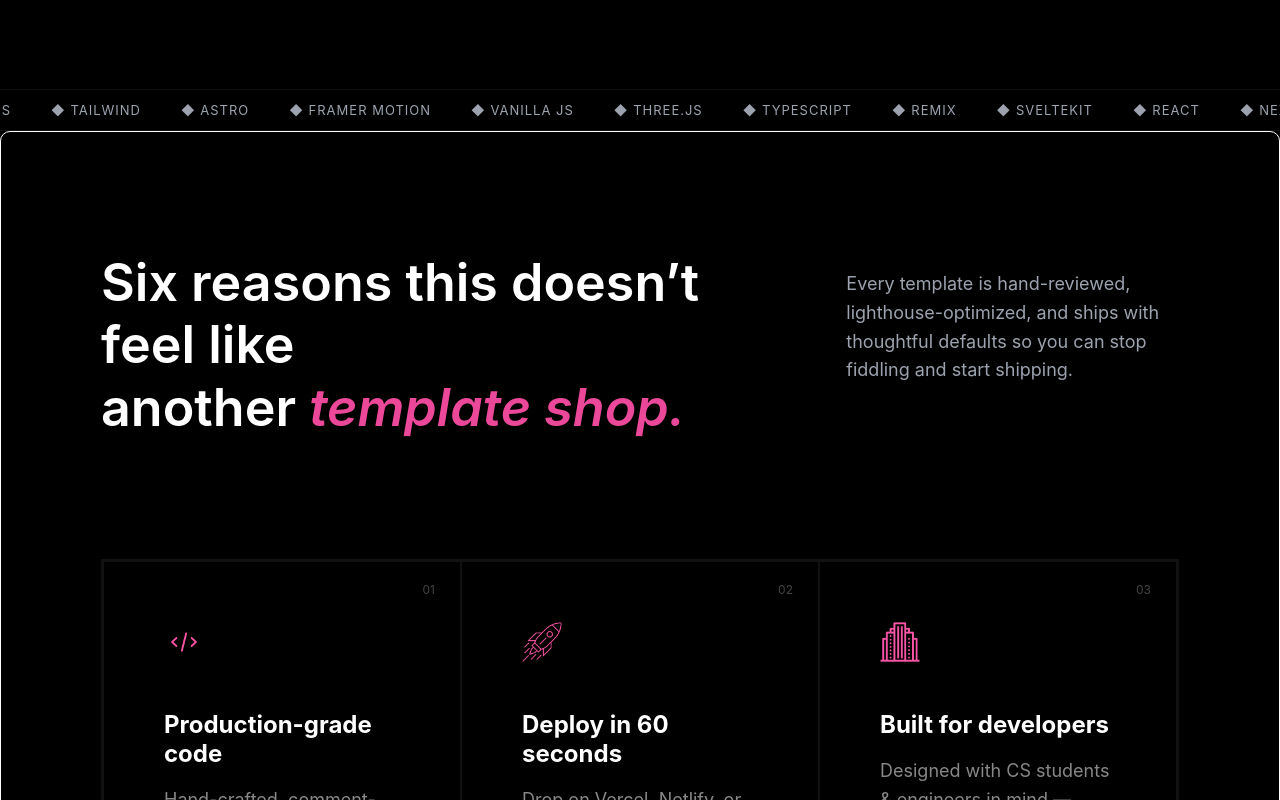
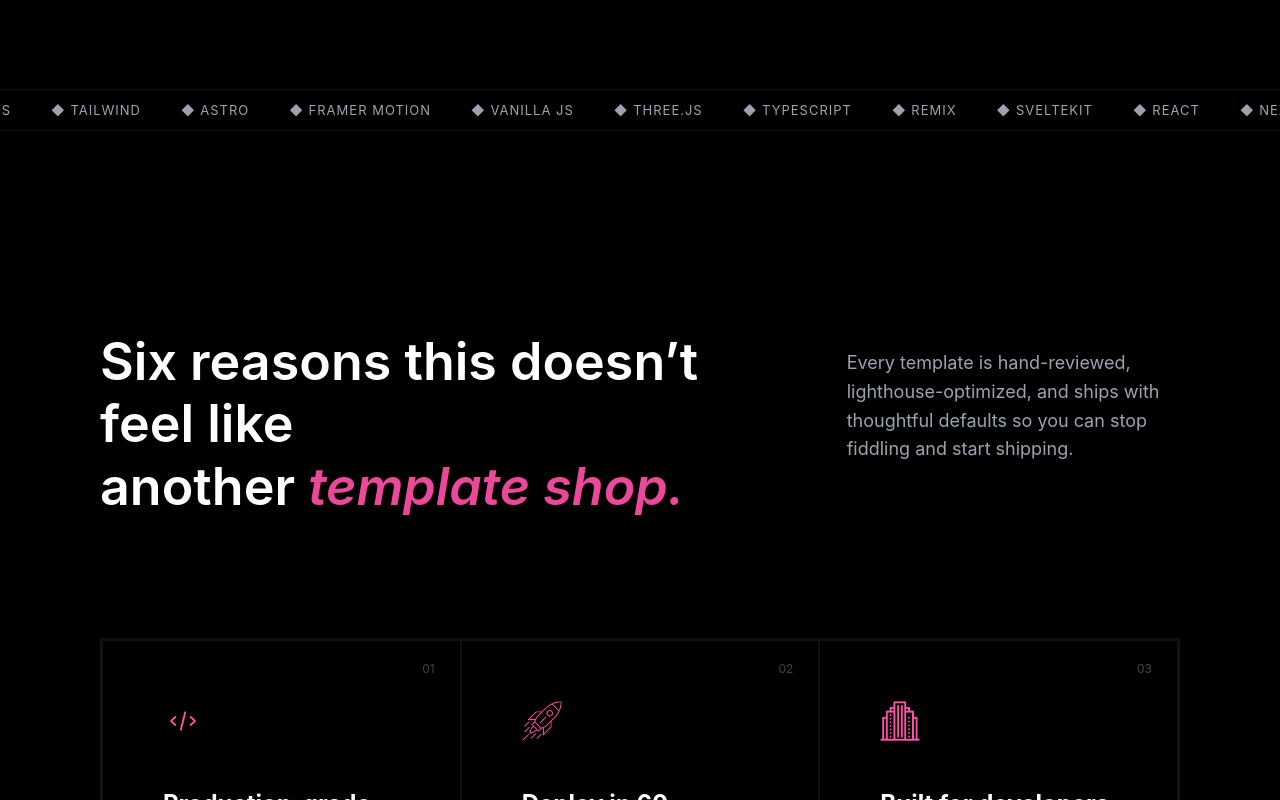
Before and after one commit to YugShah1510/PortX, a React (Vite) app in the folder Port_X/: page / in a window 1280 px wide. Shown: the part 900-1700 px from the top of the page. Built offline with nearby package versions, Linux system fonts and the light colour scheme.

Commit message:
changes in tech-bar

```diff
--- a/Port_X/src/components/Features.css
+++ b/Port_X/src/components/Features.css
@@ -1,7 +1,6 @@
 .features-section {
   padding: 120px 100px;
   background: #000;
-  border: 1px solid white;
   border-radius: 10px;
 }
 
--- a/Port_X/src/components/Techbar.css
+++ b/Port_X/src/components/Techbar.css
@@ -4,9 +4,12 @@
   border-bottom: 1px solid #111;
   background: #000;
   padding: 12px 0;
+
+  margin-bottom: 80px; /* 🔥 ADD THIS HERE */
 }
 
 .tech-track {
+
   display: flex;
   width: max-content;
   animation: scroll 25s linear infinite;
```
